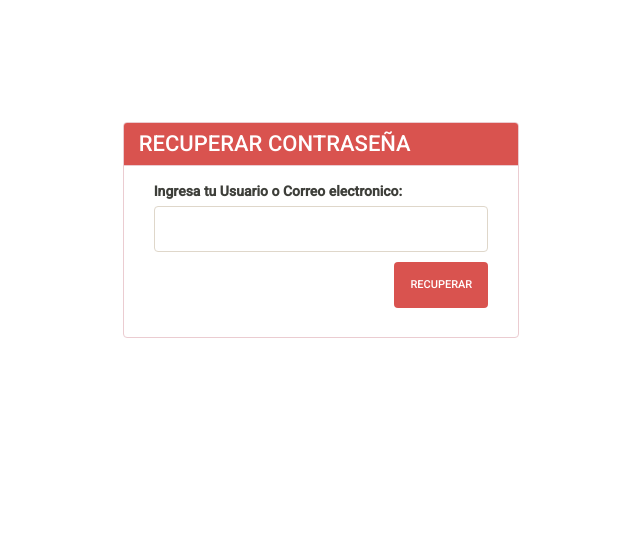
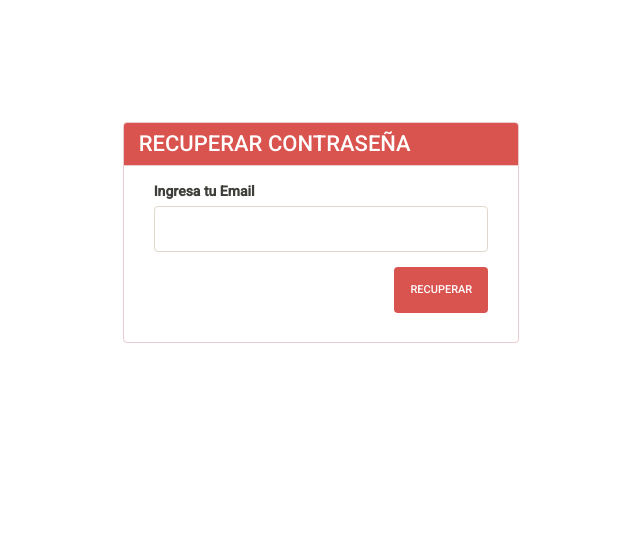
Before and after one commit to bennymc/Proyecto, a PHP site: page /recupera.php in a window 1280 px wide. Shown: the part 64-617 px from the top of the page, without its empty margins (319-959 px from the left). Run offline with PHP 8.4, Linux system fonts and the light colour scheme.

Commit message:
Valida correo en recuperar contraseña

```diff
--- a/css/estilos.css
+++ b/css/estilos.css
@@ -225,3 +225,7 @@ button#cambiar{
 .error{
 	border: 3px solid red;
 }
+
+button#btnrecupera{
+	margin-top: 15px;
+}
--- a/js/validaciones.js
+++ b/js/validaciones.js
@@ -112,3 +112,14 @@ function CambioPass(){
 			}
 			return true;
 }
+
+function VCorreo(){
+			valor = document.getElementById("email").value;
+		    if( !(/^[\w-\.]+@([\w-]+\.)+[\w-]{2,4}$/.test(valor))){
+				document.getElementById("email").setAttribute('class', 'form-control input-md error');
+			    return false;
+			}else{
+				document.getElementById("email").setAttribute('class', 'form-control input-md');
+			}
+			return true;
+}
--- a/recupera.php
+++ b/recupera.php
@@ -8,12 +8,12 @@
 				<div class="panel-heading">
 		   			 <h3 id="recuperarpass" class="panel-title">Recuperar Contraseña</h3>
 		  		</div>
-		  		<form>
+		  		<form method="post" onsubmit="return VCorreo()">
 			  		<div class="panel-body">
 			   			<div class="form-group">
-							  <label class="col-md-12 control-label" for="inputrecuperapass">Ingresa tu Usuario o Correo electronico:</label>
+							  <label class="col-md-12 control-label" for="Email">Ingresa tu Email</label>
 							  <div class="col-md-12">
-							    <input id="inputrecuperapass" name="inputrecuperapass" placeholder="" class="form-control input-md" required="">
+							  <input id="email" name="email" type="email" placeholder="" class="form-control input-md" required="">
 							  </div>
 						</div>
 				  		<div class="form-group">
--- a/registro.php
+++ b/registro.php
@@ -25,7 +25,7 @@
 					</div>
 					<div class="form-group">
 					  <label class="col-md-4 control-label" for="sexo">Sexo</label>
-					  <div class="col-md-4">
+					  <div class="col-md-6">
 					    <select id="sexo" name="sexo" class="form-control">
 					      <option value="m">Masculino</option>
 					      <option value="f">Femenino</option>
```
